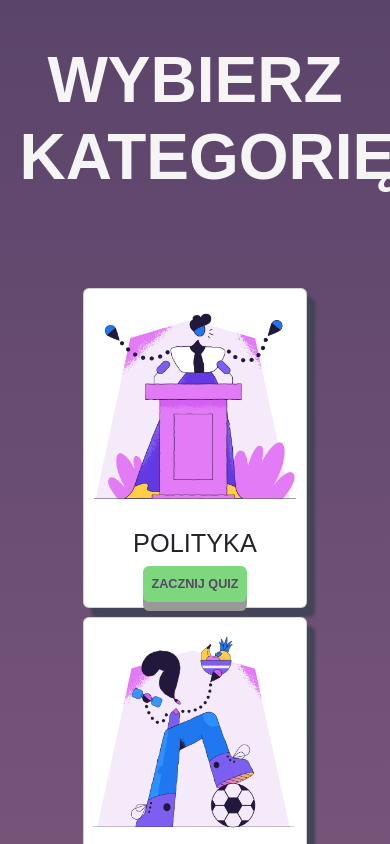
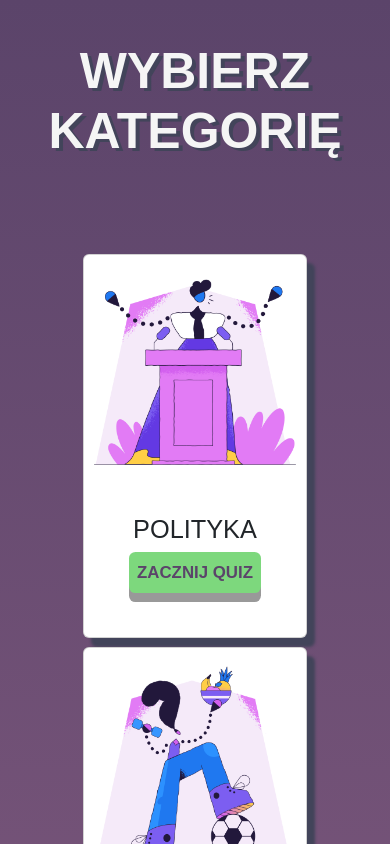
Before and after one commit to AdrianGmaj/NewQuiz, an Angular app: page /categories in a window 390 px wide. Shown: the top 844 px of the page. Built offline with nearby package versions, Linux system fonts and the light colour scheme.

Commit message:
score component - reponsive

```diff
--- a/src/app/categories/categories.component.scss
+++ b/src/app/categories/categories.component.scss
@@ -4,15 +4,18 @@
     background-image: linear-gradient(to bottom, #5b446a, #906387);
     font-family: 'Roboto', sans-serif;
     font-family: 'Teko', sans-serif;
-    h2{
-        font-size: 4rem;
+
+    h2 {
+        font-size: calc(3rem + 0.5vw);
         font-weight: 900;
         color: whitesmoke;
         text-transform: uppercase;
         text-align: center;
         padding: 5vh 5vw;
+        text-shadow: 4px 3px 0px rgba(66, 68, 90, 1);
     }
-    .container{
+
+    .container {
         display: flex;
         flex-direction: row;
         flex-wrap: wrap;
--- a/src/app/categories/category-card/category-card.component.css
+++ b/src/app/categories/category-card/category-card.component.css
@@ -1,13 +1,13 @@
 .card {
     -webkit-box-shadow: 8px 9px 3px 0px rgba(66, 68, 90, 1);
     transition: all 0.5s ease-in-out;
-    height: 20rem;
+    height: 24rem;
     padding: 1vh 1vw;
 }
 
 a {
     background-color: #7dd87d;
-    font-size: 1.5vh;
+    font-size: calc(0.1vh + 1rem);
     color: #5b446a;
     text-decoration: none;
     padding: 1vh;
@@ -21,6 +21,7 @@ a {
     transition: all 0.5s ease-in-out;
     height: auto;
     width: auto;
+    text-align: center;
 }
 
 a:hover {
--- a/src/app/categories/category-card/category-card.component.html
+++ b/src/app/categories/category-card/category-card.component.html
@@ -1,8 +1,8 @@
 <div class="card" style="width: 14rem;">
   <img src="{{categoryCard.image}}" class="card-img-top" alt="...">
   <div class="card-body">
-    <h5 class="card-title"> {{categoryCard.title}}</h5>
+    <h5 class="card-title "> {{categoryCard.title}}</h5>
 
-    <a (click)="startQuiz(categoryCard.id)" class="button">zacznij quiz</a>
+    <a (click)="startQuiz(categoryCard.id)" class="button p-2">zacznij quiz</a>
   </div>
 </div>
--- a/src/app/quiz-card/quiz-card.component.html
+++ b/src/app/quiz-card/quiz-card.component.html
@@ -1,15 +1,20 @@
 <div class="card">
+
   <div [style.background]="bcgColor" class="card-question">
     <h2>{{quizCard.description}}</h2>
   </div>
+
   <div class="card-content">
     <div class="card-content_answers">
-      <span (click)="selectAnswer(answer.id)" [class.active]="selectedAnswer==answer.id" *ngFor="let answer of quizCard.answers">{{answer.label}} </span>
+      <span (click)="selectAnswer(answer.id)" [class.active]="selectedAnswer==answer.id"
+        *ngFor="let answer of quizCard.answers">{{answer.label}} </span>
     </div>
     <div class="card-content_nav">
-      <button (click)="confirmAnswer()" [disabled]="selectedAnswer == -1"> <i class="fa-regular fa-circle-right"></i></button>
+
+      <button (click)="confirmAnswer()" [disabled]="selectedAnswer == -1"> dalej</button>
 
     </div>
+  </div>
 
-  </div>
+
 </div>
--- a/src/app/quiz-card/quiz-card.component.scss
+++ b/src/app/quiz-card/quiz-card.component.scss
@@ -2,8 +2,8 @@
     font-family: 'Roboto', sans-serif;
     font-family: 'Teko', sans-serif;
     background-color: whitesmoke;
-    height: 50vh;
-    width: 50vw;
+    height: 60vh;
+    width: 60vw;
     border-radius: 0.5rem;
     display: grid;
     grid-template-columns: 1fr 1fr;
@@ -17,6 +17,11 @@
         justify-content: center;
         align-items: center;
         text-transform: uppercase;
+        text-align: center;
+
+        h2 {
+            font-size: calc(1rem + 0.5vw)
+        }
     }
 
     &-content {
@@ -39,8 +44,8 @@
                 align-items: center;
                 justify-content: center;
                 text-transform: uppercase;
-                font-size: 2vh;
-                font-weight: 700;
+                font-size: calc(1rem + 0.5vw);
+                font-weight: 500;
 
             }
 
@@ -53,24 +58,78 @@
             .active {
                 background-color: rgb(226, 222, 222);
             }
+
+
         }
 
         &_nav {
-            justify-self: end;
+            display: flex;
+            justify-content: space-evenly;
             align-self: center;
 
+
+
+
+
+
+
             button {
-                background: none;
+
+                background-color: #7dd87d;
+
+                color: #5b446a;
+                text-decoration: none;
+                padding: 1vh;
+                text-transform: uppercase;
+                border-radius: 0.4rem;
+                font-family: 'Roboto', sans-serif;
+                font-family: 'Teko', sans-serif;
+                font-weight: 700;
+                box-shadow: 0 9px #999;
+
+                transition: all 0.5s ease-in-out;
                 border: none;
                 cursor: pointer;
-                font-size: 2rem;
-                color: #7dd87d;
+                font-size: 1.5vh;
+                width: 80%;
             }
+
+            button:hover {
+                box-shadow: 0 5px #666;
+                transform: translateY(9px);
+                cursor: pointer;
+            }
+
+            button:active {
+                box-shadow: 0 5px #666;
+                transform: translateY(9px);
+            }
+
             button:disabled {
+                background-color: grey;
+                color: rgb(214, 213, 213);
 
-                color: grey;
+                box-shadow: none;
+            }
+
+            button:disabled:hover,
+            button:disabled:active {
+                transform: none;
+                box-shadow: none;
+                cursor: not-allowed;
+
             }
 
         }
     }
+
+
 }
+
+@media screen and (max-width: 900px) {
+    .card {
+        grid-template-columns: 100%;
+        width: 90vw;
+        height: 80vh;
+    }
+}
--- a/src/app/score-page/score-page.component.html
+++ b/src/app/score-page/score-page.component.html
@@ -4,19 +4,20 @@
   </div>
   <div class="content">
     <div class="header">
-      <h2>twój wynik: {{correctAnswers.length}} / {{answers.length}}</h2>
+      <h1>twój wynik: {{correctAnswers.length}} / {{answers.length}}</h1>
 
       <div class="spansLegend">
         <span class="spanCorrect">prawidłowa odpowiedź</span> <span class="spanPlayer">twoja odpowiedź</span>
       </div>
     </div>
     <div class="answers">
-      <span *ngFor="let answer of answers">
+      <div *ngFor="let answer of answers">
         <div class="card">
           <div class="card-question">
             <h2>{{answer.question.description}}
             </h2>
           </div>
+
           <div class="card-content">
             <div *ngIf="answer.answerId" class="card-content_answers">
               <span [class.correct]="spanAnswer.correct" [class.playerAnswer]="answer.answerId  == spanAnswer.id"
@@ -26,7 +27,7 @@
 
           </div>
         </div>
-      </span>
+      </div>
     </div>
 
 
--- a/src/app/score-page/score-page.component.scss
+++ b/src/app/score-page/score-page.component.scss
@@ -8,6 +8,7 @@
     align-items: center;
     font-family: 'Roboto', sans-serif;
     font-family: 'Teko', sans-serif;
+
 
     .image {
         display: flex;
@@ -25,27 +26,31 @@
             flex-direction: column;
 
 
-            h2 {
+            h1 {
 
-                font-size: 4rem;
+                font-size: calc(2rem + 1vh);
                 font-weight: 900;
                 color: whitesmoke;
                 text-transform: uppercase;
                 text-align: center;
 
             }
-            .spansLegend{
+
+            .spansLegend {
                 display: flex;
                 justify-content: space-evenly;
                 padding: 2vh 2vw;
-                .spanCorrect{
+                font-size: calc(0.5rem + 0.5vh);
+
+                .spanCorrect {
                     border-radius: 0.5rem;
                     background-color: #7dd87d;
                     color: white;
                     text-transform: uppercase;
                     padding: 1rem;
                 }
-                .spanPlayer{
+
+                .spanPlayer {
                     border-radius: 0.5rem;
                     background-color: white;
                     color: #5b446a;
@@ -65,7 +70,7 @@
             color: #5b446a;
             text-decoration: none;
             padding: 1vh;
-            margin:4vh;
+            margin: 4vh;
             text-transform: uppercase;
             border-radius: 0.4rem;
             font-family: 'Roboto', sans-serif;
@@ -91,6 +96,12 @@
             transform: translateY(px);
         }
 
+        .answers {
+            display: flex;
+
+            flex-wrap: wrap;
+        }
+
         .card {
             font-family: 'Roboto', sans-serif;
             font-family: 'Teko', sans-serif;
@@ -102,15 +113,21 @@
             grid-template-columns: 1fr 1fr;
             -webkit-box-shadow: 8px 9px 3px 0px rgba(66, 68, 90, 1);
 
+
             &-question {
-                padding: 2vh 2vw;
-                font-size: 1vh;
+                padding: 1vh 1vw;
+
                 background-color: #7dd87d;
                 border-radius: 0.5rem;
                 display: flex;
                 justify-content: center;
                 align-items: center;
                 text-transform: uppercase;
+                width: 100%;
+
+                h2 {
+                    font-size: calc(0.5vh + 0.5rem);
+                }
             }
 
             &-content {
@@ -138,11 +155,6 @@
 
                     }
 
-                    span:hover,
-                    span:active {
-                        background-color: rgb(226, 222, 222);
-                        cursor: pointer;
-                    }
 
                     .active {
                         background-color: rgb(226, 222, 222);
@@ -166,6 +178,7 @@
             display: flex;
             flex-direction: row;
             flex-wrap: wrap;
+
             gap: 2vh;
             justify-content: space-evenly;
             align-items: center;
@@ -174,4 +187,23 @@
 
     }
 
+
 }
+
+@media screen and (max-width: 900px) {
+    .card {
+        grid-template-columns: 1fr 1fr;
+        grid-template-rows: 50% 1fr;
+        min-width: 80vw;
+
+        &-question {
+            grid-column: 1/3;
+            height: 100%;
+        }
+
+        &-content {
+            grid-column: 1/3;
+        }
+
+    }
+}
```
